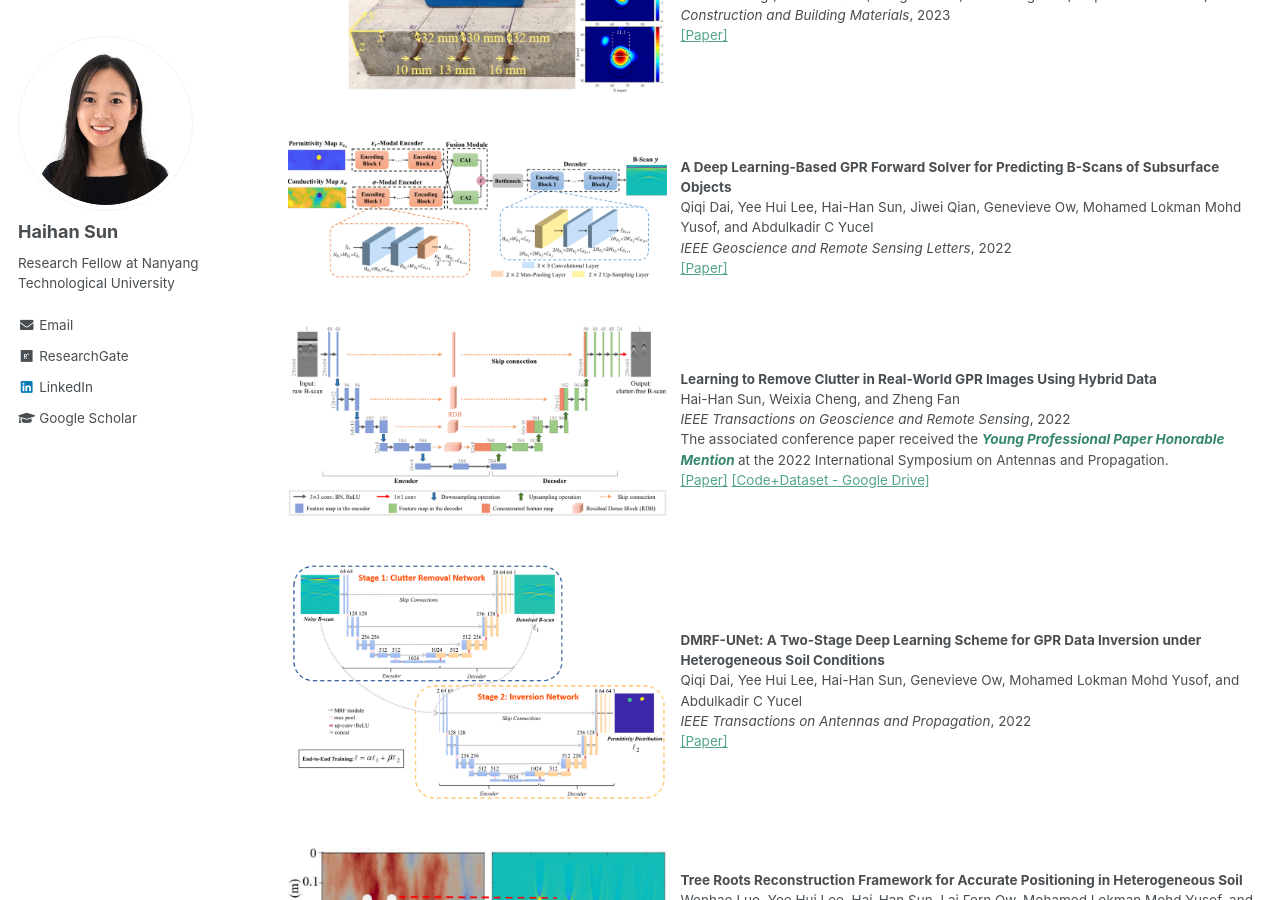
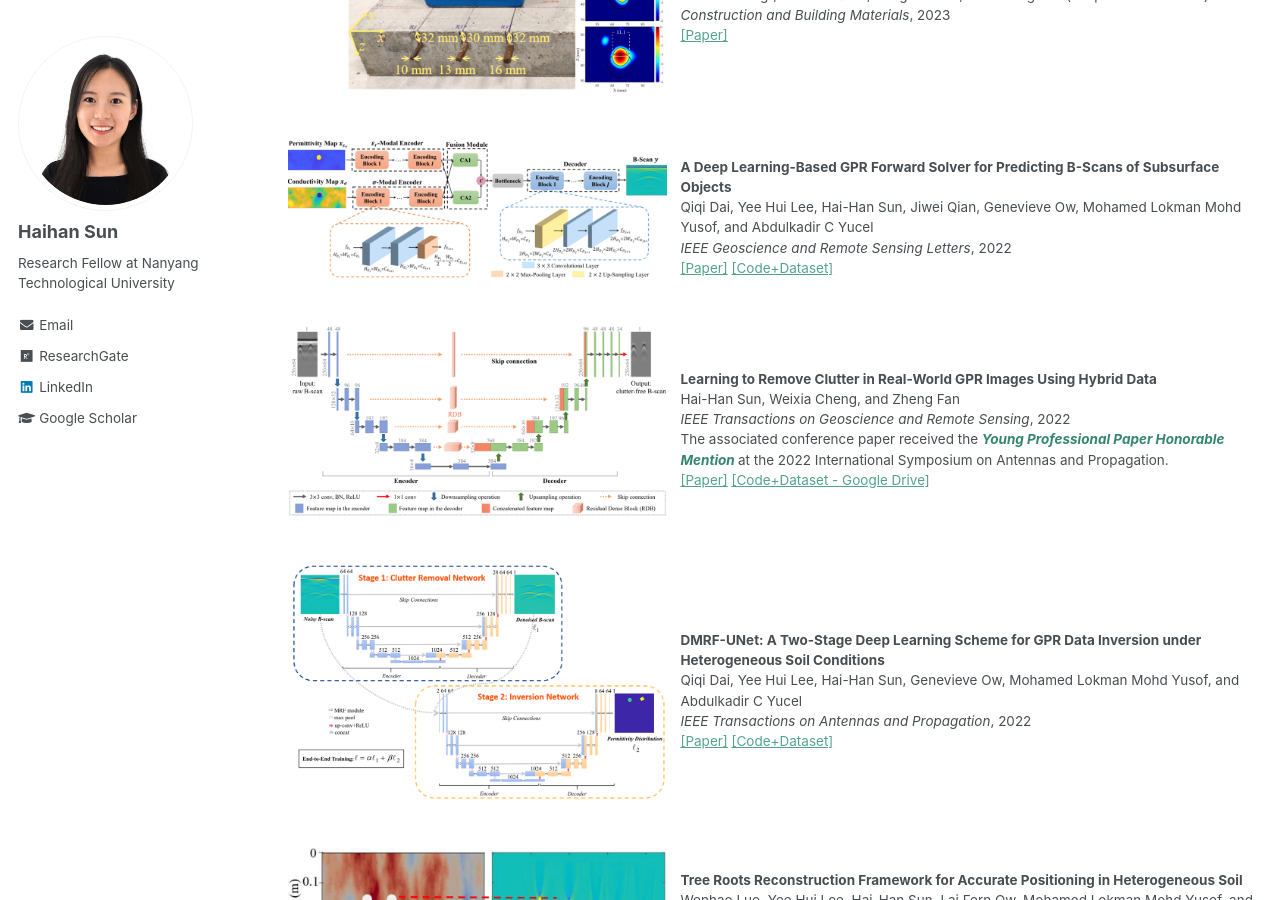
Before and after one commit to Haihan-Sun/Haihan-Sun.github.io, a Jekyll site: the page built from _pages/GPR.html, in a window 1280 px wide and 900 px high, scrolled down 774 px. Built offline with Jekyll 4.4.1, drawn with Linux system fonts in a browser that asks for light colours.

Commit message:
Update GPR.html

```diff
--- a/_pages/GPR.html
+++ b/_pages/GPR.html
@@ -50,7 +50,8 @@ Weixia Cheng*, Hai-Han Sun*, Kang Hai Tan, and Zheng Fan (* equal contributions)
 <td align="left"><p><b>A Deep Learning-Based GPR Forward Solver for Predicting B-Scans of Subsurface Objects </b> <br />
 Qiqi Dai, Yee Hui Lee, Hai-Han Sun, Jiwei Qian, Genevieve Ow, Mohamed Lokman Mohd Yusof, and Abdulkadir C Yucel <br />
 <i>IEEE Geoscience and Remote Sensing Letters</i>, 2022 <br />
-<a href="https://Haihan-Sun.github.io/files/GPR8.pdf" style="color:#53A48D">[Paper]</a>  <br />
+<a href="https://Haihan-Sun.github.io/files/GPR8.pdf" style="color:#53A48D">[Paper]</a>
+<a href="https://github.com/Qiqi-Dai/GPRForwardSolver" style="color:#53A48D">[Code+Dataset]</a> <br />
 </td></tr></table>
 
 <table class="imgtable"><tr><td style = "width:40%">
@@ -68,7 +69,8 @@ The associated conference paper received the <i><b><span style="color:#35866F">Y
 <td align="left"><p><b>DMRF-UNet: A Two-Stage Deep Learning Scheme for GPR Data Inversion under Heterogeneous Soil Conditions  </b> <br />
 Qiqi Dai, Yee Hui Lee, Hai-Han Sun, Genevieve Ow, Mohamed Lokman Mohd Yusof, and Abdulkadir C Yucel <br />
 <i>IEEE Transactions on Antennas and Propagation</i>, 2022 <br />
-<a href="https://Haihan-Sun.github.io/files/GPR6.pdf" style="color:#53A48D">[Paper]</a> <br />
+<a href="https://Haihan-Sun.github.io/files/GPR6.pdf" style="color:#53A48D">[Paper]</a>
+<a href="https://github.com/Qiqi-Dai/DMRF-UNet" style="color:#53A48D">[Code+Dataset]</a> <br />
 </td></tr></table>
 
 
```
